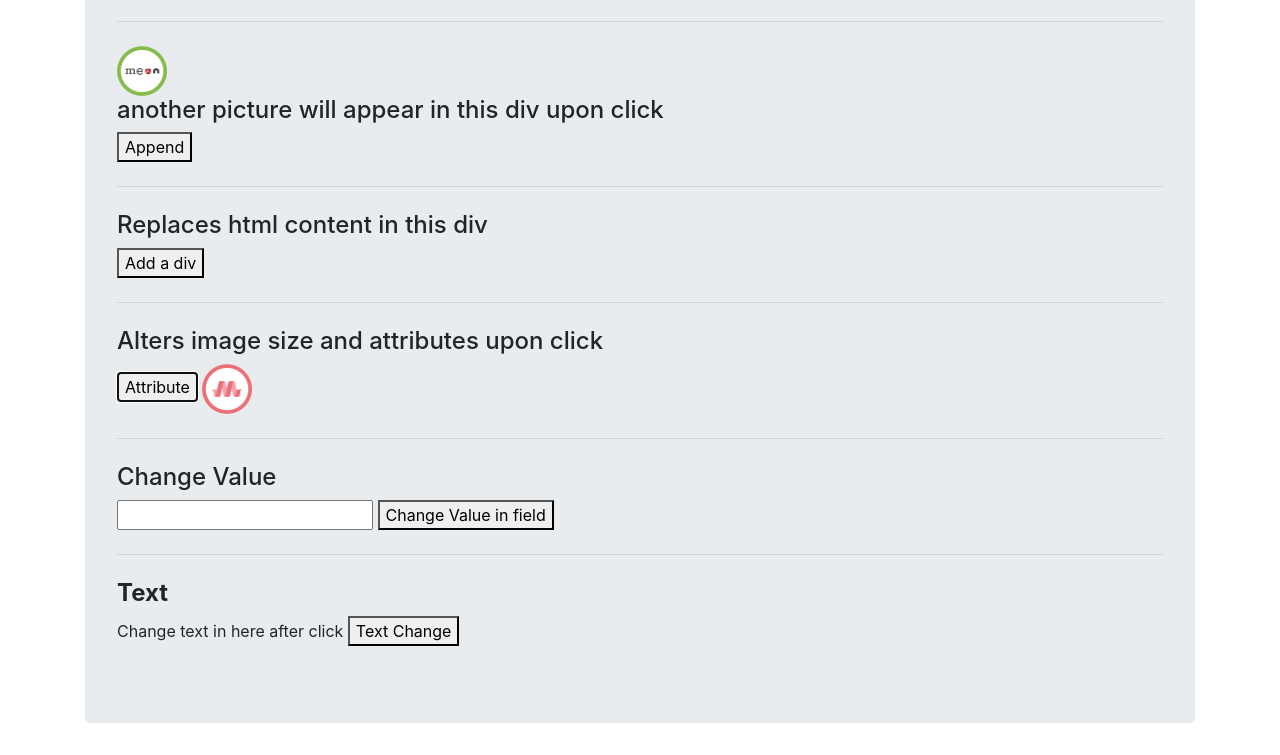
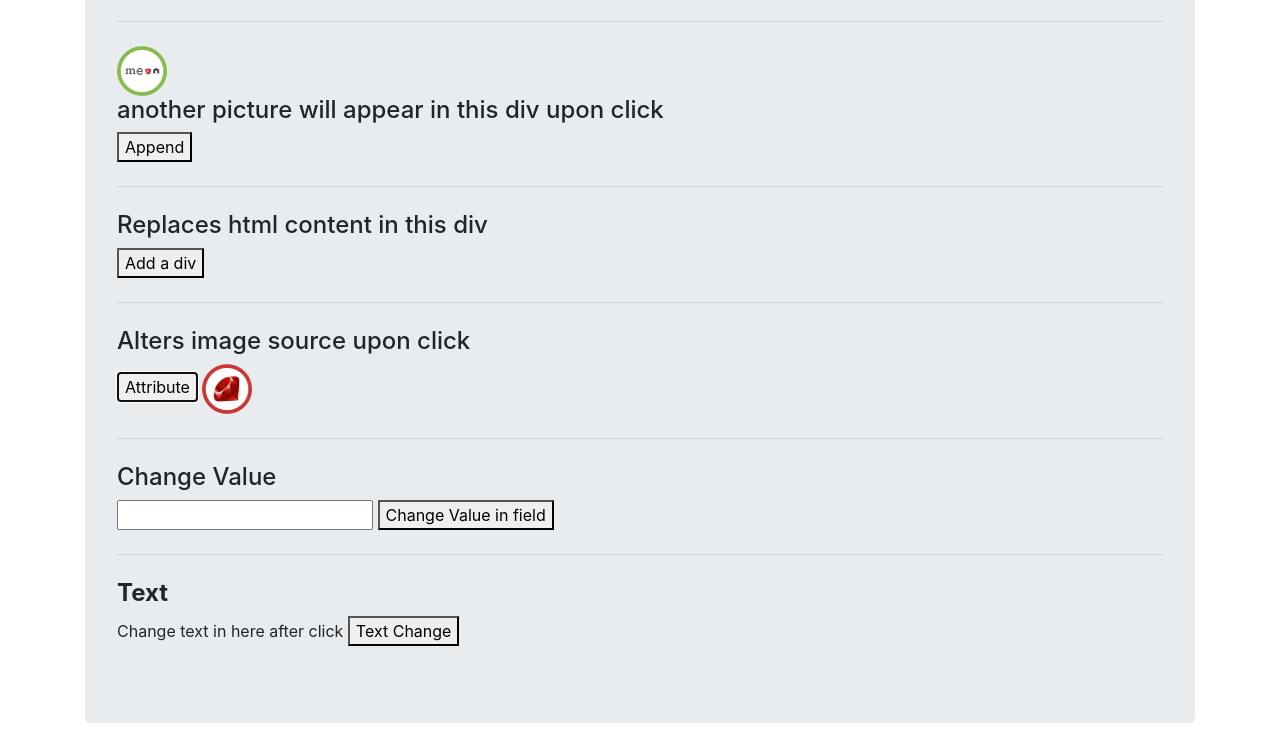
Before and after one commit to kwantaing/jQuery_Functions, a plain HTML site: page index.html in a window 1280 px wide. Both pictures are taken after a click on the button "Attribute". Shown: the part 1100-1855 px from the top of the page. Drawn offline with nearby package versions, Linux system fonts and the light colour scheme.

Commit message:
fixed the attr function

```diff
--- a/index.html
+++ b/index.html
@@ -63,9 +63,9 @@
                 <button class="html">Add a div</button>
             </div>
             <hr class="my-4">
-            <h4>Alters image size and attributes upon click</h4>
+            <h4>Alters image source upon click</h4>
             <button class="attr">Attribute</button>
-            <img src="/images/materialize.png" alt="Image" id="sizing">
+            <img id="sizing" src="/images/materialize.png" alt="Image">
             <hr class="my-4">
             <h4>Change Value</h4>
             <input type="text" class="value">
@@ -74,11 +74,14 @@
             <h4><strong>Text</strong></h4>
             <p id="text">Change text in here after click</p>
             <button class="text">Text Change</button>
-
         </div>
     </div>
 </body>
 <script>
+$(".attr").click(function(){
+    $("#sizing").attr('src', '/images/RUBY.png');
+});
+
 $('.hide').click(function(){
     $('#image0').hide();
 });
@@ -127,5 +130,6 @@ $(".val").click(function(){
 $(".text").click(function(){
     $("#text").text("I changed the text here.");
 })
+
 </script>
 </html>
```
